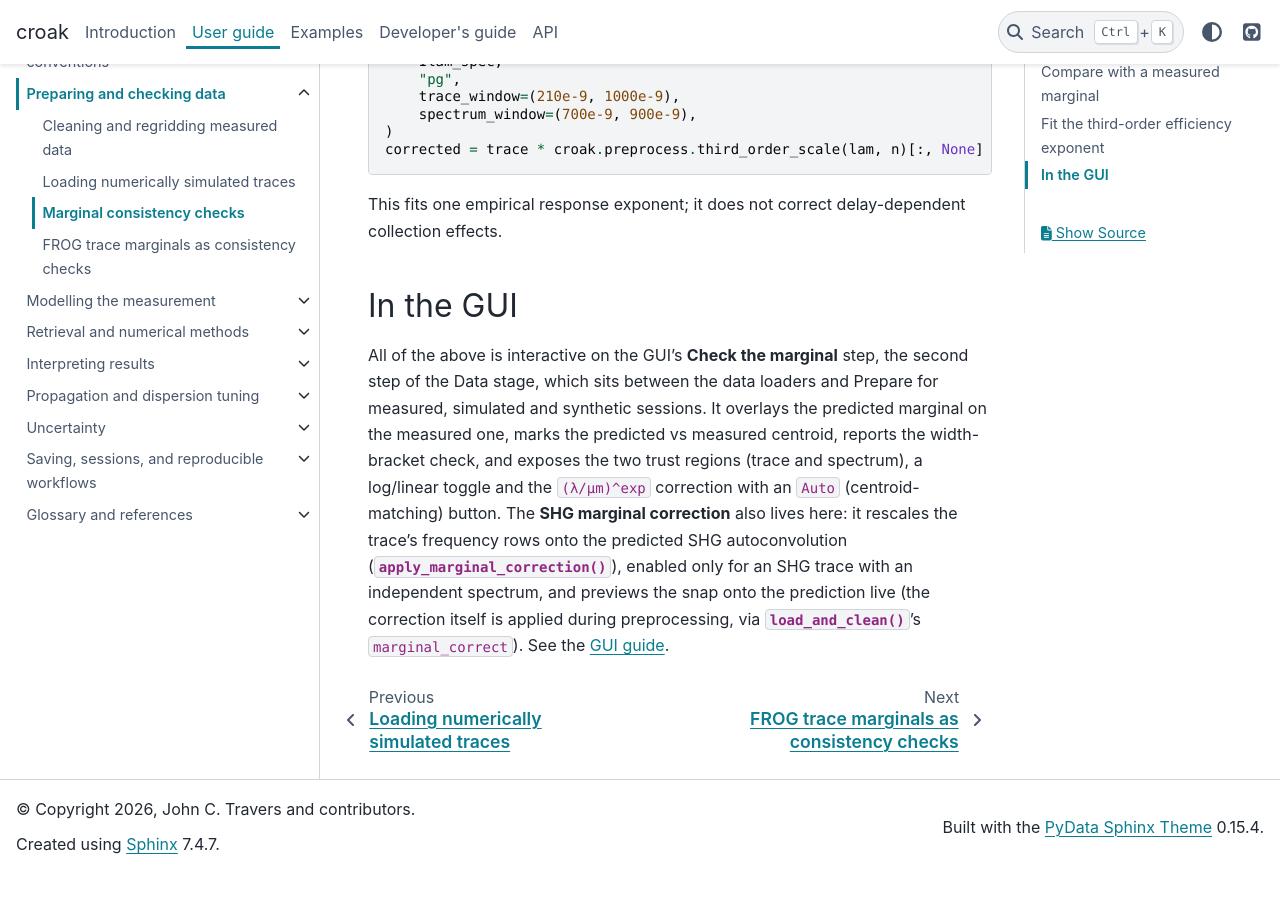
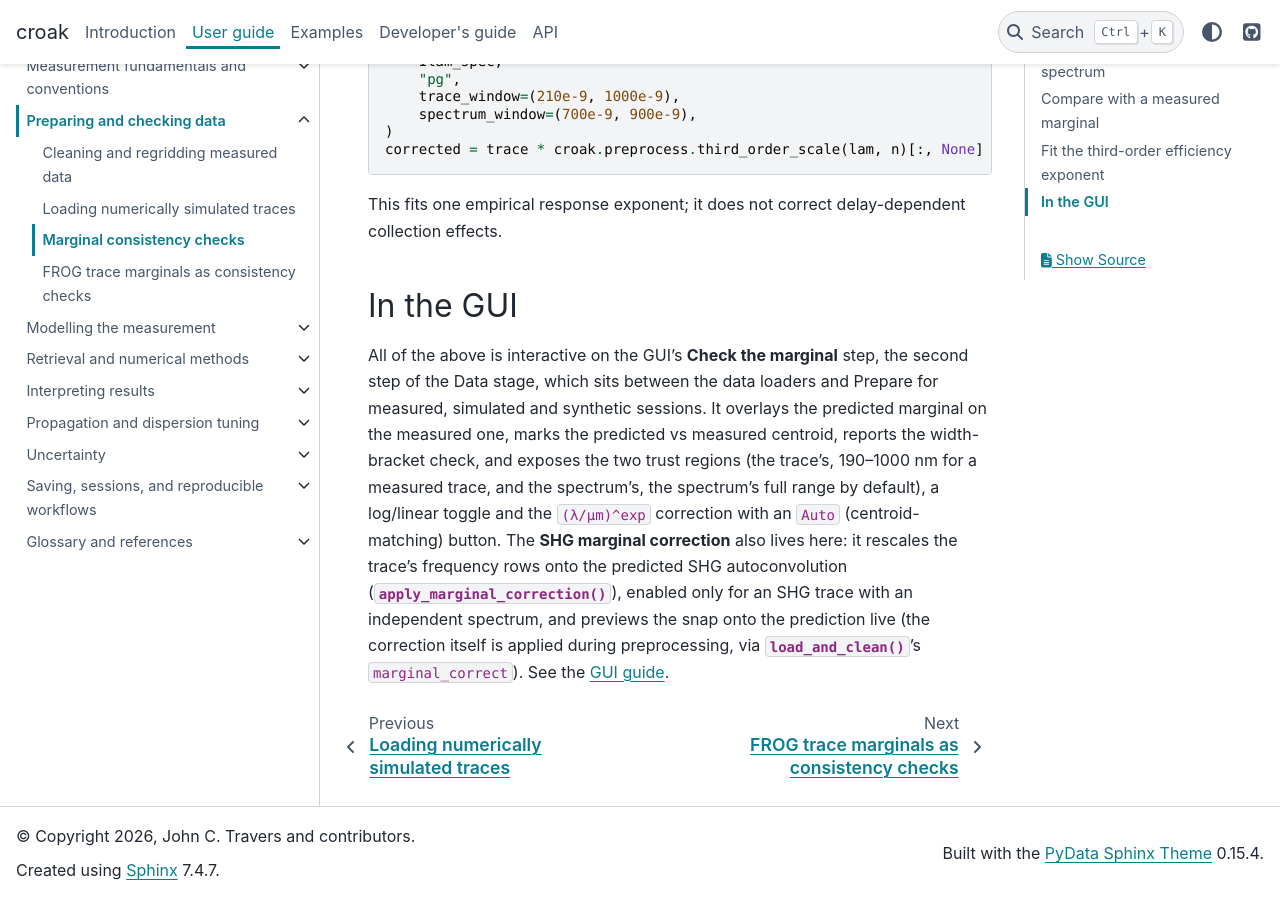
Before and after one commit to LupoLab/croak, a Sphinx documentation site: the page built from docs/howto/marginal_checks.md, in a window 1280 px wide and 900 px high, scrolled down 2332 px. Built offline with Sphinx 7.4.7 and the PyData theme 0.15.4, drawn with Linux system fonts in a browser that asks for light colours; before the commit the page ends 3205 px from its top, so only the background shows below that.

Commit message:
Document the full-range spectrum trust region and re-wrap edited paragraphs
Co-Authored-By: Claude Opus 5.5 <noreply@anthropic.com>
Claude-Session: https://claude.ai/code/session_01WM2AxPM9w8Mg7mfKikaeCX

```diff
--- a/docs/howto/marginal_checks.md
+++ b/docs/howto/marginal_checks.md
@@ -108,13 +108,15 @@ collection effects.
 
 All of the above is interactive on the GUI's **Check the marginal** step, the
 second step of the Data stage, which sits between the data loaders and Prepare
-for measured, simulated and synthetic sessions. It overlays the predicted marginal on the measured
-one, marks the predicted vs measured centroid, reports the width-bracket check,
-and exposes the two trust regions (trace and spectrum), a log/linear toggle and the `(λ/µm)^exp` correction
-with an `Auto` (centroid-matching) button. The **SHG marginal correction** also
-lives here: it rescales the trace's frequency rows onto the predicted SHG
-autoconvolution ({func}`~croak.marginal_checks.apply_marginal_correction`),
-enabled only for an SHG trace with an independent spectrum, and previews the snap
-onto the prediction live (the correction itself is applied during preprocessing,
-via {func}`~croak.preprocess.load_and_clean`'s `marginal_correct`). See the
+for measured, simulated and synthetic sessions. It overlays the predicted marginal
+on the measured one, marks the predicted vs measured centroid, reports the
+width-bracket check, and exposes the two trust regions (the trace's, 190–1000 nm
+for a measured trace, and the spectrum's, the spectrum's full range by default), a
+log/linear toggle and the `(λ/µm)^exp` correction with an `Auto`
+(centroid-matching) button. The **SHG marginal correction** also lives here: it
+rescales the trace's frequency rows onto the predicted SHG autoconvolution
+({func}`~croak.marginal_checks.apply_marginal_correction`), enabled only for an
+SHG trace with an independent spectrum, and previews the snap onto the prediction
+live (the correction itself is applied during preprocessing, via
+{func}`~croak.preprocess.load_and_clean`'s `marginal_correct`). See the
 [GUI guide](gui.md).
```
Also changed, not shown: docs/explanation/marginals.md (+8 -8 lines), docs/howto/gui.md (+8 -9 lines).
